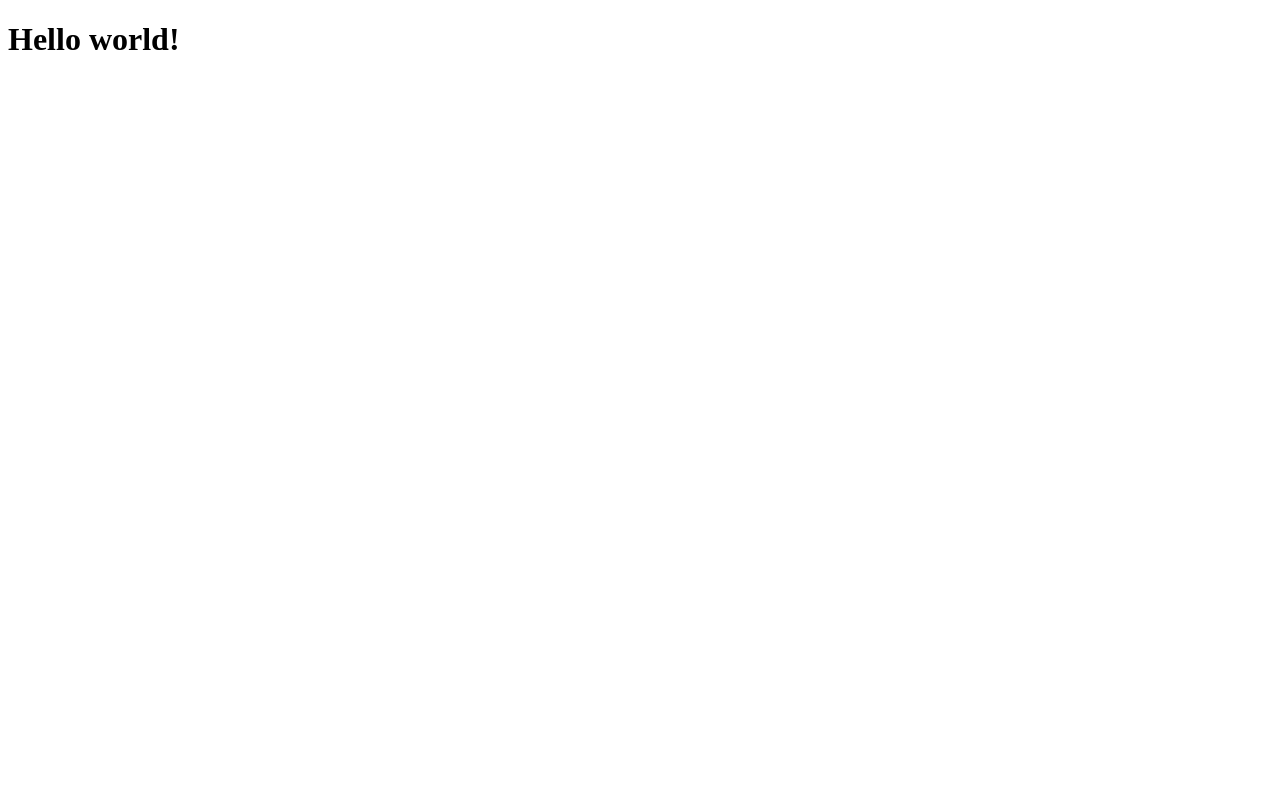
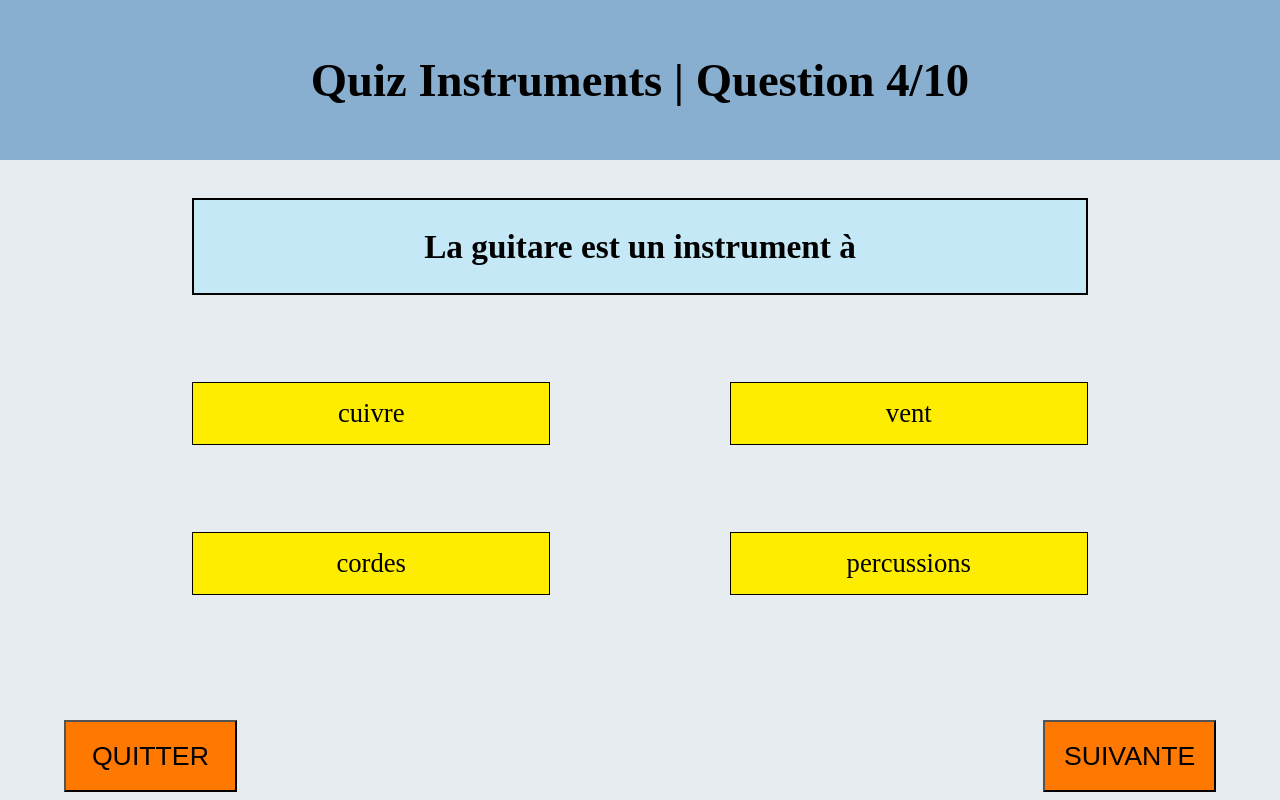
Before and after one commit to 2019-2020-ps6/2022-2023-ps6-cogito, an Angular app in the folder front-end/: page / in a window 1280 px wide. Built offline with nearby package versions, Linux system fonts and the light colour scheme.

Commit message:
task; Ajout des composants crées au site
#4

```diff
--- a/front-end/src/app/app.component.html
+++ b/front-end/src/app/app.component.html
@@ -1 +1,3 @@
-<h1>{{title}}</h1>
+<div class="main-content">
+    <app-game-page></app-game-page>
+</div>
--- a/front-end/src/app/app.component.scss
+++ b/front-end/src/app/app.component.scss
@@ -0,0 +1,3 @@
+.main-content {
+    height: 100%;
+}
--- a/front-end/src/app/app.component.ts
+++ b/front-end/src/app/app.component.ts
@@ -6,5 +6,5 @@ import { Component } from '@angular/core';
   styleUrls: ['./app.component.scss']
 })
 export class AppComponent {
-  public title: string = 'Hello world!';
+  public title: string = 'Coucou';
 }
--- a/front-end/src/index.html
+++ b/front-end/src/index.html
@@ -8,6 +8,6 @@
   <link rel="icon" type="image/x-icon" href="favicon.ico">
 </head>
 <body>
-  <app-root></app-root>
+  <app-root class="main-content"></app-root>
 </body>
 </html>
--- a/front-end/src/styles.scss
+++ b/front-end/src/styles.scss
@@ -1 +1,17 @@
+@import "./styles/variables.scss";
+
 /* You can add global styles to this file, and also import other style files */
+* {
+    margin: 0;
+    padding: 0;
+    box-sizing: border-box;
+}
+
+html {
+    height: 100%;
+}
+
+body {
+    height: 100%;
+    background-color: $app-background-color;
+}
```
Also changed, not shown: front-end/src/app/app.module.ts (+7 -1 lines).
